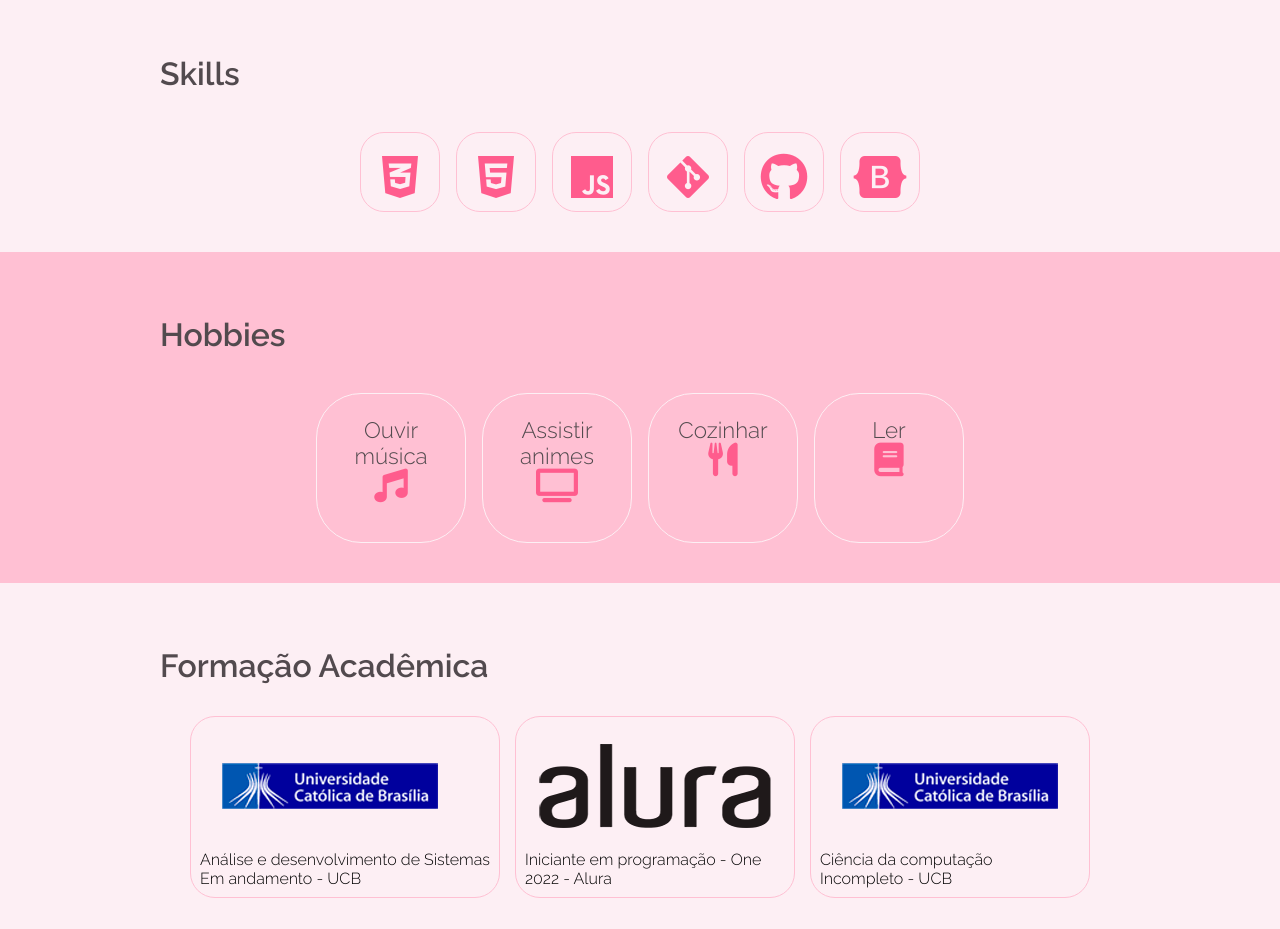
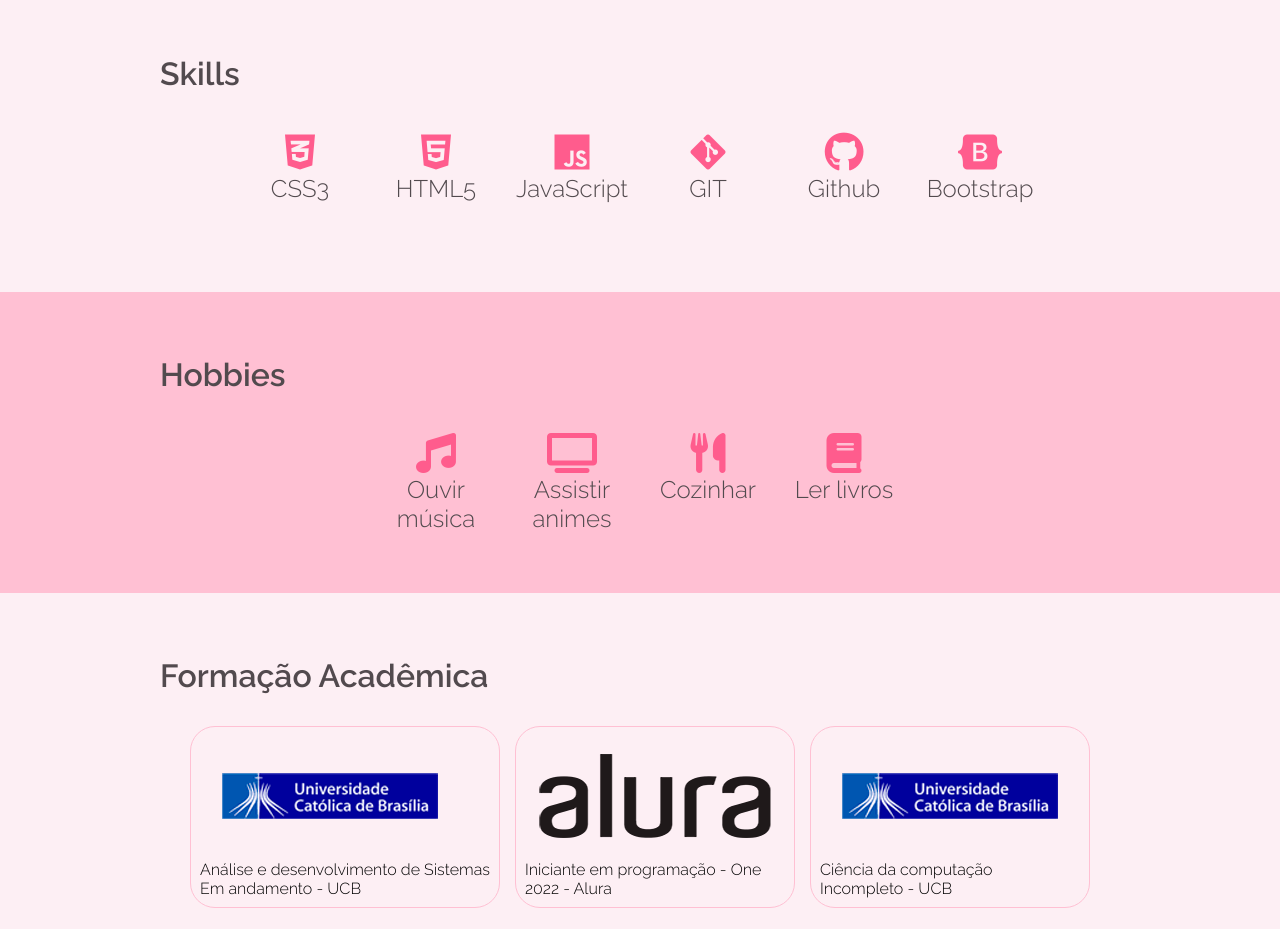
Before and after one commit to AnaBeat/Portfolio, a plain HTML site: page index.html in a window 1280 px wide. Shown: the part 920-1849 px from the top of the page. Drawn offline with Linux system fonts and the light colour scheme.

Commit message:
Alterações nas seções de skills e hobbies

```diff
--- a/css/style.css
+++ b/css/style.css
@@ -145,7 +145,7 @@ input#control-nav {
   padding: 1em;
 }
 
-/*Section skills*/
+/*Section skills e hobbies*/
 
 
 #skills, #formacoes {
@@ -161,24 +161,22 @@ input#control-nav {
 	justify-content: center;
 }
 
-.skill {
+.skill, .hobbie {
 	position: relative;
 	margin: .5em;
 	width: 100%;
-	max-width: 80px;
+	max-width: 120px;
 	text-align: center;
 	overflow: hidden;
 }
 
-.skill::before {
+.skill::before, .hobbie::before {
   display: block;
   content: "";
   margin-top: 100%;
 }
 
-.item-skill {
-  border: #FFC0D3 solid 1px;
-  border-radius: 30%;
+.item-skill, .item-hobbie {
   position: absolute;
   top: 0;
   right: 0;
@@ -186,57 +184,22 @@ input#control-nav {
   left: 0;
 }
 
-.titulo-skill {
+.titulo-skill, .titulo-hobbie {
   position: absolute;
 	top: 5%;
 	left: 0;
 	right: 0;
 	padding: .5em 0;
-  font-size: 2em;
+  font-size: 1.5em;
   color: #524A4E;
+  margin-top: 1em;
 }
 
 .icone  {
   color: #FF5C8D;
-  font-size: 1.5em;
+  font-size: 2.5em;
 }
 
-/*Section hobbie*/
-
-.hobbie {
-	position: relative;
-	margin: .5em;
-	width: 100%;
-	max-width: 150px;
-	text-align: center;
-	overflow: hidden;
-}
-
-.hobbie::before {
-  display: block;
-  content: "";
-  margin-top: 100%;
-}
-
-.item-hobbie {
-  border: #FDEFF4 solid 1px;
-  border-radius: 30%;
-  position: absolute;
-  top: 0;
-  right: 0;
-  bottom: 0;
-  left: 0;
-}
-
-.titulo-hobbie {
-  position: absolute;
-	top: 8%;
-	left: 0;
-	right: 0;
-	padding: .5em 0;
-  font-size: 1.4em;
-  color: #524A4E;
-}
 
 /*Section formação*/
 
--- a/index.html
+++ b/index.html
@@ -96,37 +96,45 @@
 
            <div class="skill">
              <div class="item-skill">
-               <p class="titulo-skill"><i class="fa-brands fa-css3-alt icone"></i></p>
+
+                <i class="fa-brands fa-css3-alt icone"></i>
+                <p class="titulo-skill">CSS3</p>
+
               </div>
            </div>
 
           <div class="skill">
              <div class="item-skill">
-               <p class="titulo-skill"><i class="fa-brands fa-html5 icone"></i></p>
+              <i class="fa-brands fa-html5 icone"></i>
+               <p class="titulo-skill">HTML5</p>
             </div>
           </div>
 
           <div class="skill">
             <div class="item-skill">
-            <p class="titulo-skill"><i class="fa-brands fa-js icone"></i></p>
+              <i class="fa-brands fa-js icone"></i>
+            <p class="titulo-skill">JavaScript</p>
           </div>
           </div>
 
           <div class="skill">
             <div class="item-skill">
-            <p class="titulo-skill"><i class="fa-brands fa-git-alt icone"></i></p>
+              <i class="fa-brands fa-git-alt icone"></i>
+              <p class="titulo-skill">GIT</p>
           </div>
           </div>
 
           <div class="skill">
             <div class="item-skill">
-          <p class="titulo-skill"><i class="fa-brands fa-github icone"></i></p>
+              <i class="fa-brands fa-github icone"></i>
+              <p class="titulo-skill">Github</p>
         </div>
         </div>
 
         <div class="skill">
           <div class="item-skill">
-          <p class="titulo-skill"><i class="fab fa-bootstrap icone"></i></p>
+            <i class="fab fa-bootstrap icone"></i>
+            <p class="titulo-skill">Bootstrap</p>
         </div>
         </div>
 
@@ -142,25 +150,29 @@
 
           <div class="hobbie">
             <div class="item-hobbie">
-              <p class="titulo-hobbie">Ouvir <br> música <br> <i class="fas fa-music icone"></i></p>
+                <i class="fas fa-music icone"></i>
+                <p class="titulo-hobbie">Ouvir música</p>
             </div>
           </div>
 
           <div class="hobbie">
             <div class="item-hobbie">
-          <p class="titulo-hobbie">Assistir animes <br><i class="fas fa-tv icone"></i></p>
+              <i class="fas fa-tv icone"></i>
+              <p class="titulo-hobbie">Assistir animes</p>
             </div>
           </div>
 
           <div class="hobbie">
             <div class="item-hobbie">
-              <p class="titulo-hobbie">Cozinhar <br><i class="fas fa-utensils icone"></i></p>
+              <i class="fas fa-utensils icone"></i>
+              <p class="titulo-hobbie">Cozinhar</p>
             </div>
           </div>
 
           <div class="hobbie">
             <div class="item-hobbie">
-          <p class="titulo-hobbie">Ler <br><i class="fas fa-book icone"></i></p>
+              <i class="fas fa-book icone"></i>
+              <p class="titulo-hobbie">Ler livros</p>
             </div>
         </div>
 
```
Also changed, not shown: js/script.js (added). Lines whose indentation alone changed are shown as unchanged.
